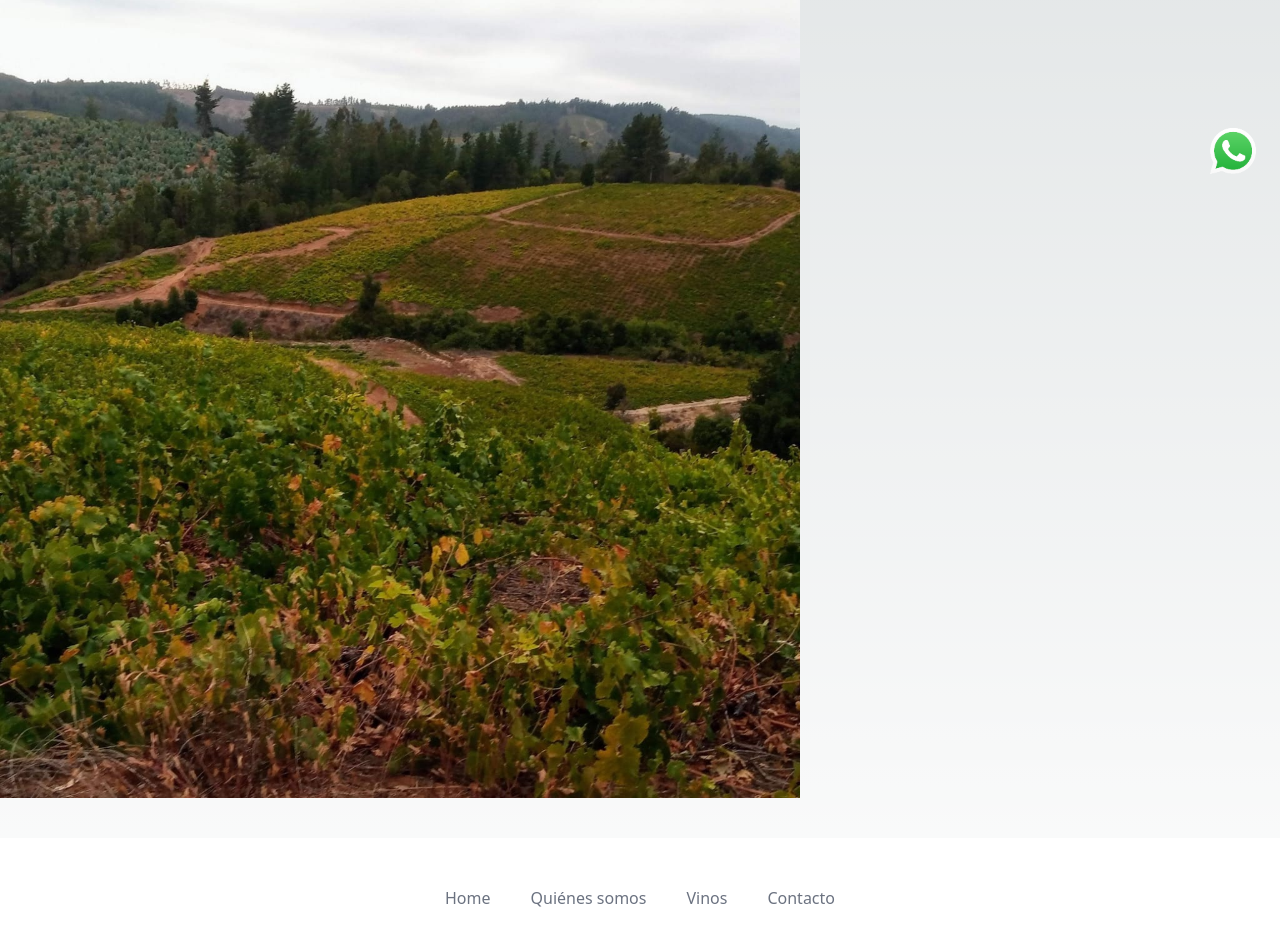
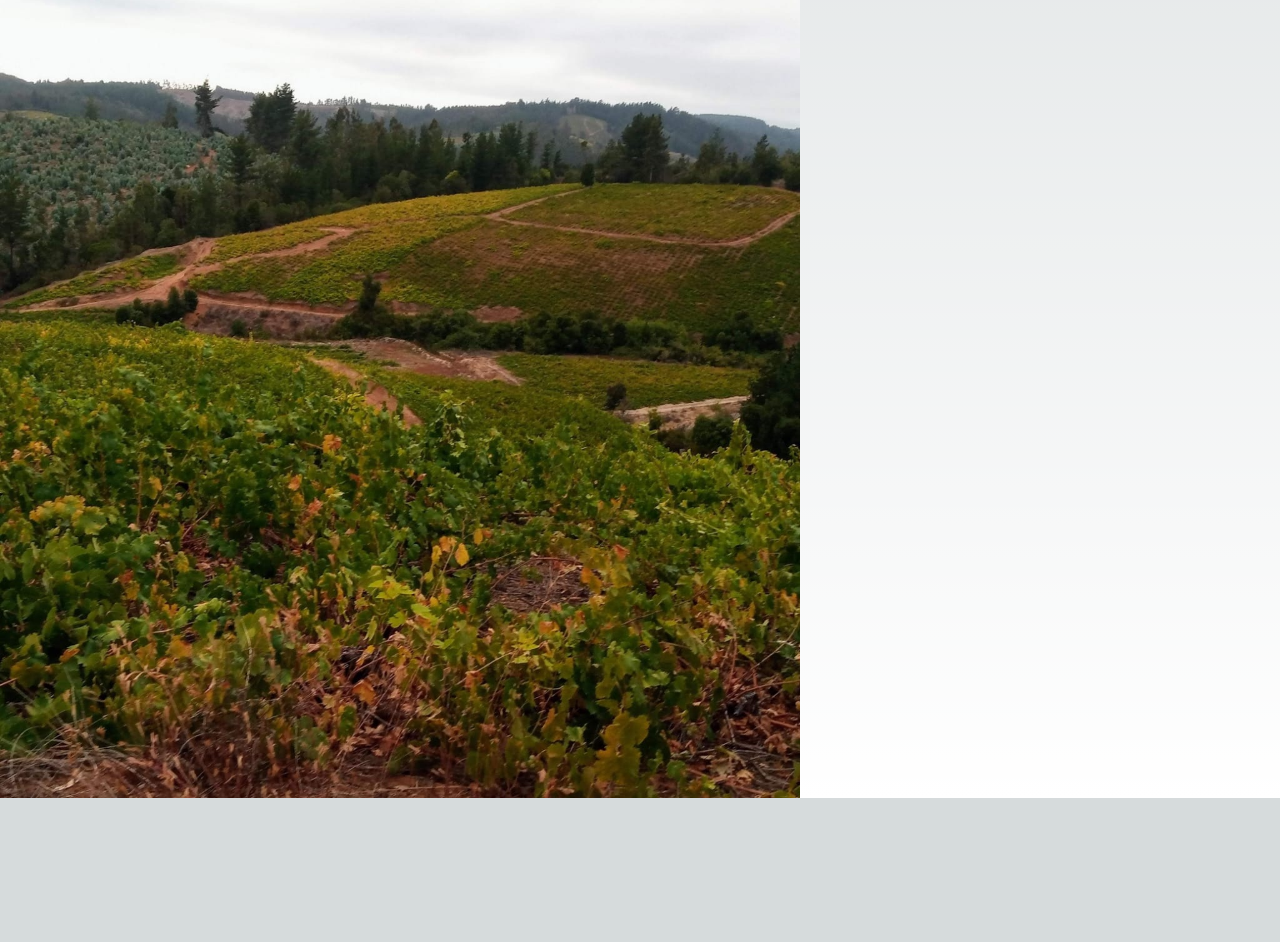
Before and after one commit to ivanugarte/nueva-ventura, a Next.js app: page / in a window 1280 px wide. Shown: the part 600-1542 px from the top of the page. After the commit the page ends 1398 px from the top, so only its background shows below. Built offline with nearby package versions, Linux system fonts and the light colour scheme.

Commit message:
commit 2

```diff
--- a/components/layout/Layout.tsx
+++ b/components/layout/Layout.tsx
@@ -9,7 +9,6 @@ import Image from 'next/image'
 export const Layout = ({ children }: { children: any }) => {
   return (
     <div>
-      <Whatsapp />
       <Image
         src="/img/logo.jpg"
         width={800}
@@ -17,8 +16,6 @@ export const Layout = ({ children }: { children: any }) => {
         alt="Workflow"
         priority
       />
-
-
      <Image
         src="/img/fondo.jpeg"
         width={800}
@@ -28,7 +25,6 @@ export const Layout = ({ children }: { children: any }) => {
       />
       <Cards />
       {children}
-      <Footer />
 
     </div>
   )
```
